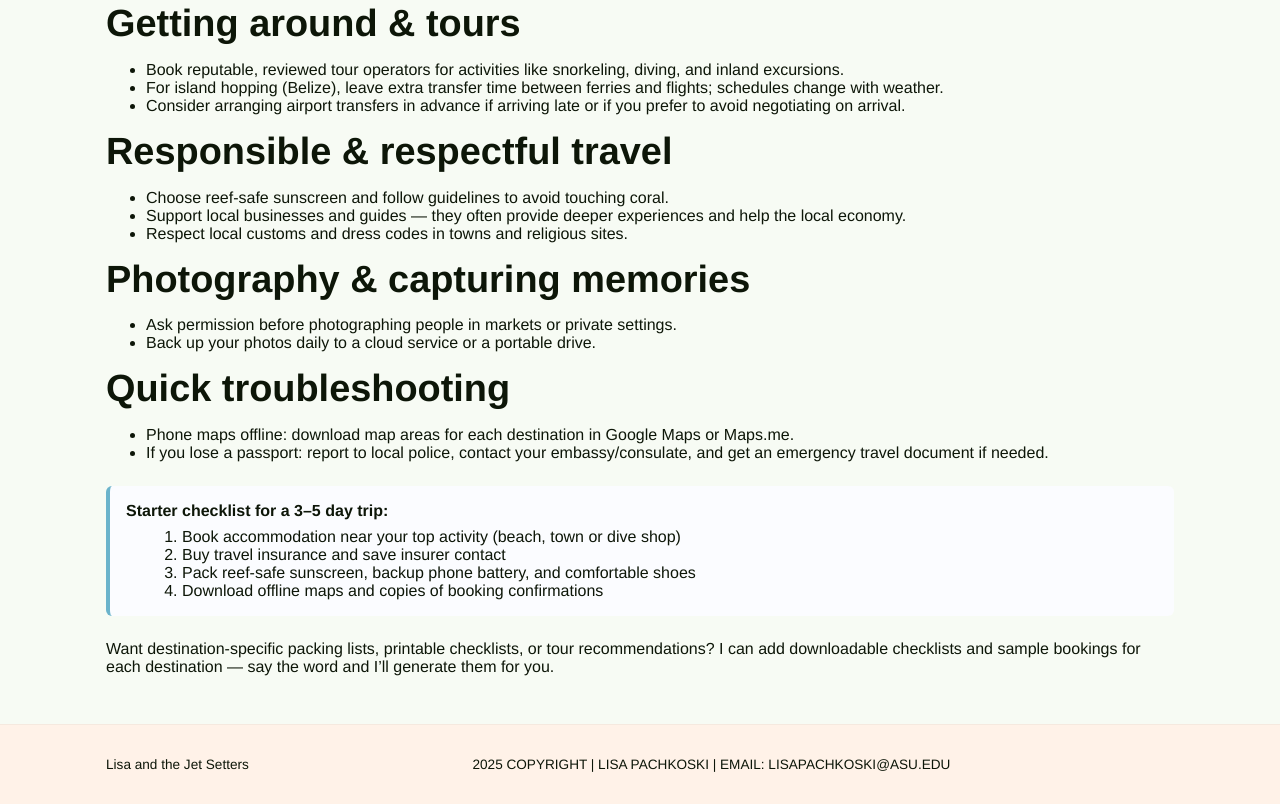
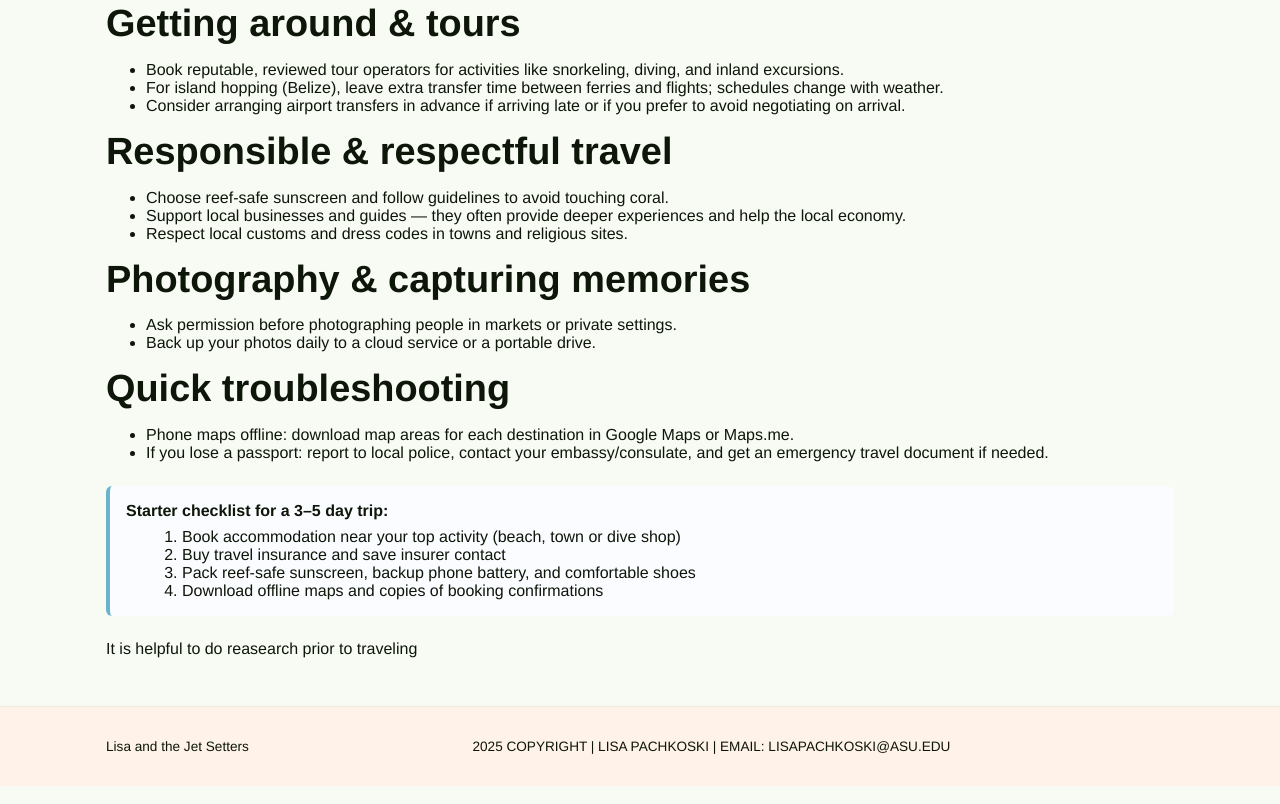
Before and after one commit to plumeriastudios/nomadtribe, a website: page tips.html in a window 1280 px wide. Shown: the part 843-1647 px from the top of the page. Drawn offline with Linux system fonts and the light colour scheme; a web font is replaced by a local one.

Commit message:
Update tips.html

```diff
--- a/tips.html
+++ b/tips.html
@@ -101,7 +101,7 @@
         </ol>
       </div>
 
-      <p style="margin-top:1.5rem;">Want destination-specific packing lists, printable checklists, or tour recommendations? I can add downloadable checklists and sample bookings for each destination — say the word and I’ll generate them for you.</p>
+      <p style="margin-top:1.5rem;">It is helpful to do reasearch prior to traveling</p>
     </section>
   </main>
 
```
